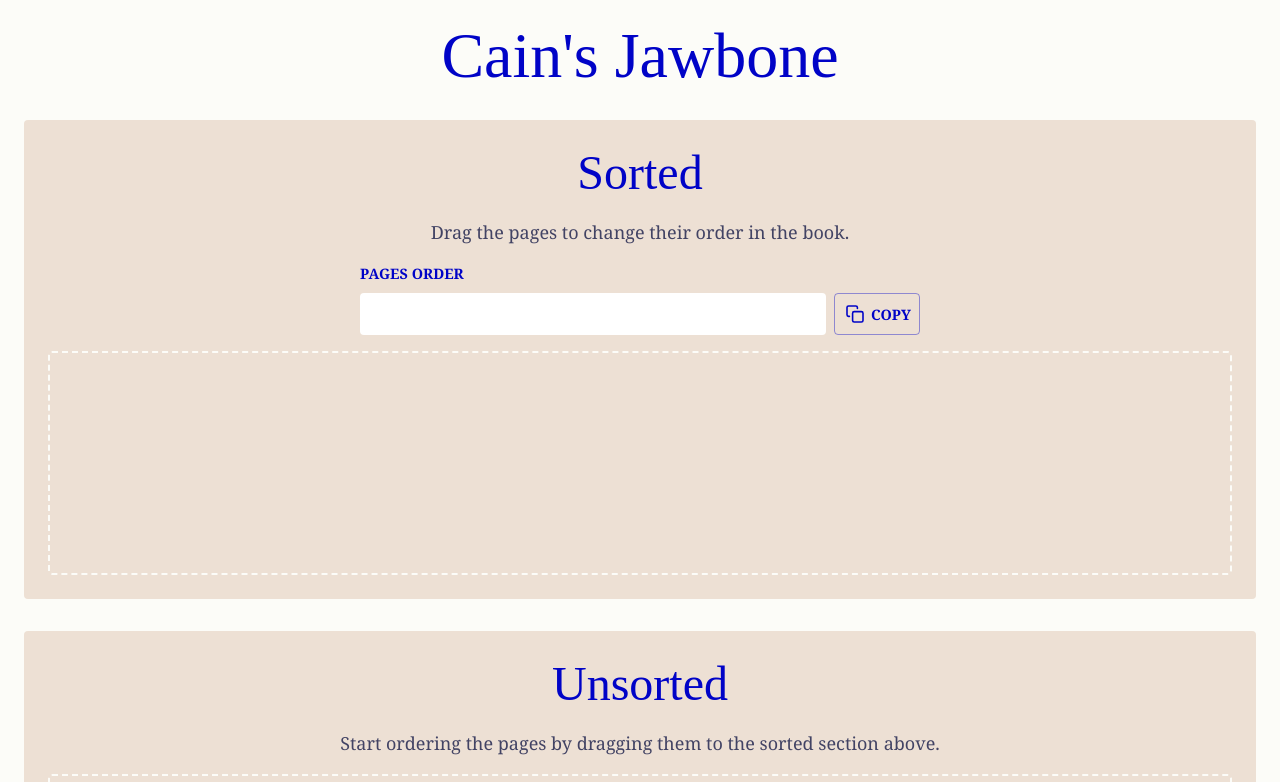
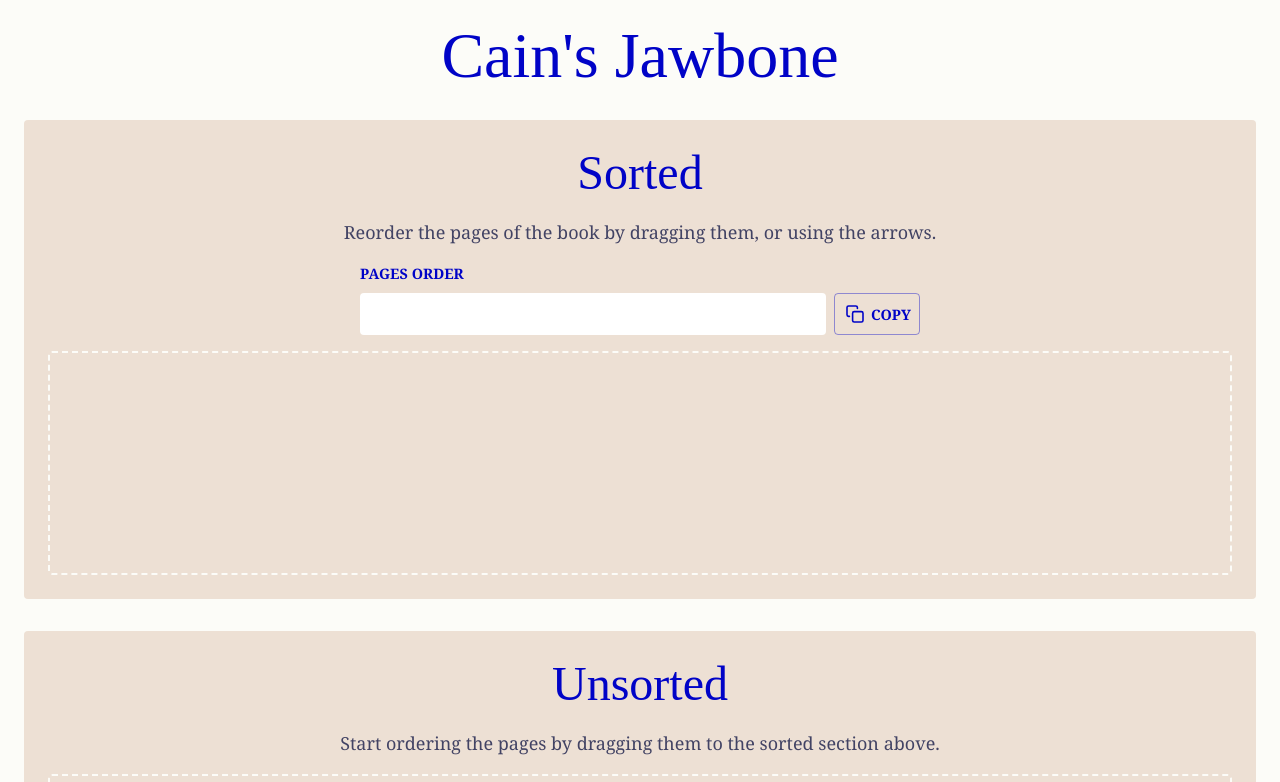
Before and after one commit to hgcl/cains-jawbone, a Vue app: page /book in a window 1280 px wide. Shown: the top 782 px of the page. Built offline with nearby package versions, Linux system fonts and the light colour scheme; a web font is replaced by a local one.

Commit message:
content: review instructions

```diff
--- a/src/components/DropZones/DropZones.vue
+++ b/src/components/DropZones/DropZones.vue
@@ -116,7 +116,7 @@
     @drop.prevent="onDropList2"
   >
     <h2>Sorted</h2>
-    <p>Drag the pages to change their order in the book.</p>
+    <p>Reorder the pages of the book by dragging them, or using the arrows.</p>
     <PageOrder :orderString="orderString" />
     <div class="dropzone__card-list">
       <div
```
